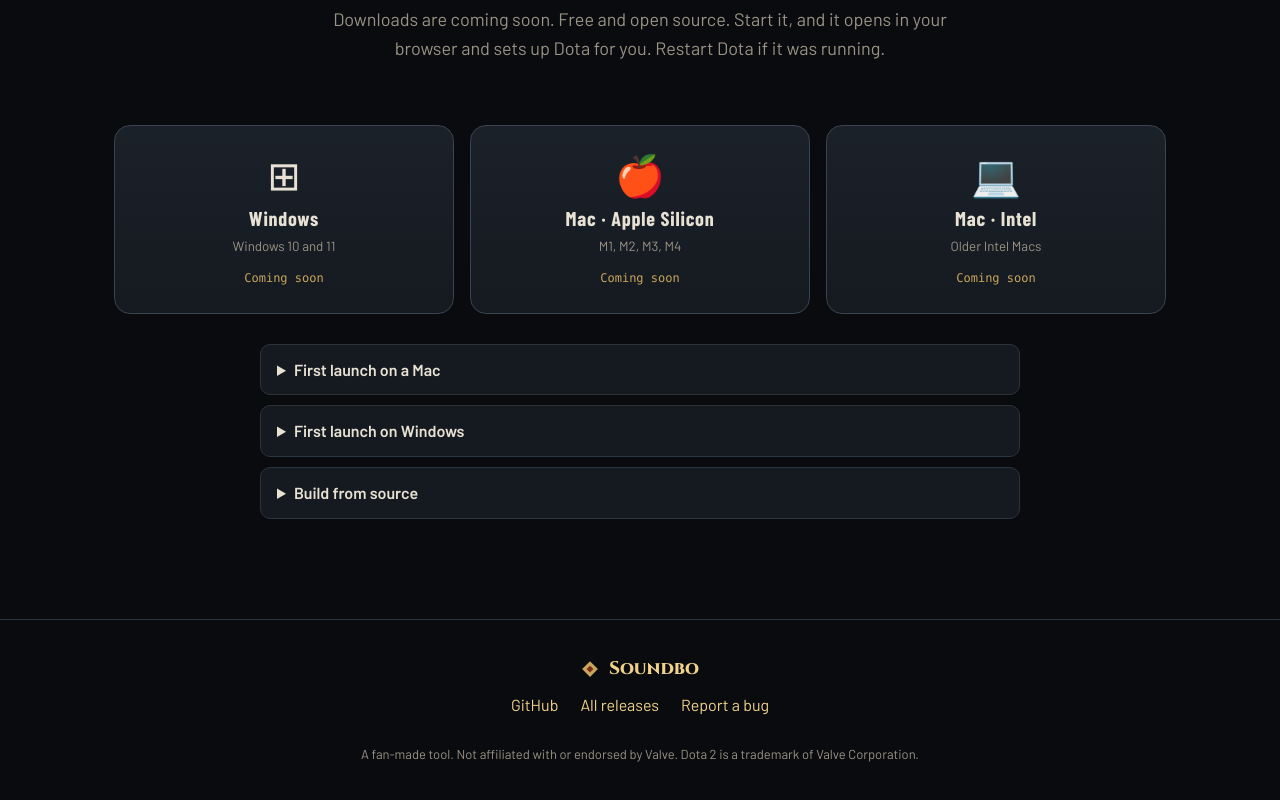
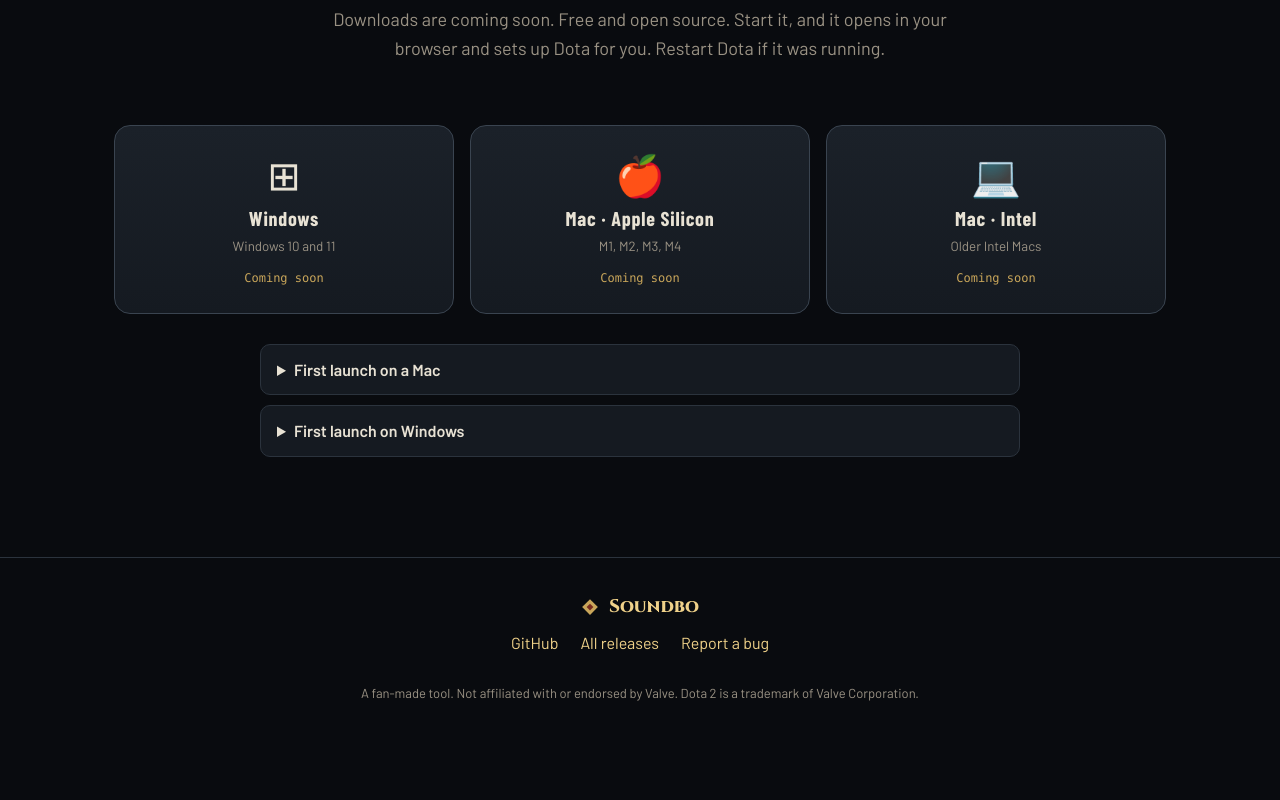
Before and after one commit to ashwin-nat/soundbo-site, a React (Vite) app: page / in a window 1280 px wide. Shown: the part 4687-5487 px from the top of the page. After the commit the page ends 5443 px from the top, so only its background shows below. Built offline with nearby package versions, Linux system fonts and the light colour scheme.

Commit message:
Remove build-from-source note

```diff
--- a/src/App.jsx
+++ b/src/App.jsx
@@ -462,10 +462,6 @@ function Download({ os }) {
           <summary>First launch on Windows</summary>
           <p>If SmartScreen warns about an unknown app, click <b>More info → Run anyway</b>. Soundbo then shows up as a ◆ in the system tray. Click it to open the editor.</p>
         </details>
-        <details>
-          <summary>Build from source</summary>
-          <pre>{`git clone ${GITHUB}.git\ncd dota2-integrations\nuv sync\nuv run python -m src.main`}</pre>
-        </details>
       </div>
     </Section>
   );
```
